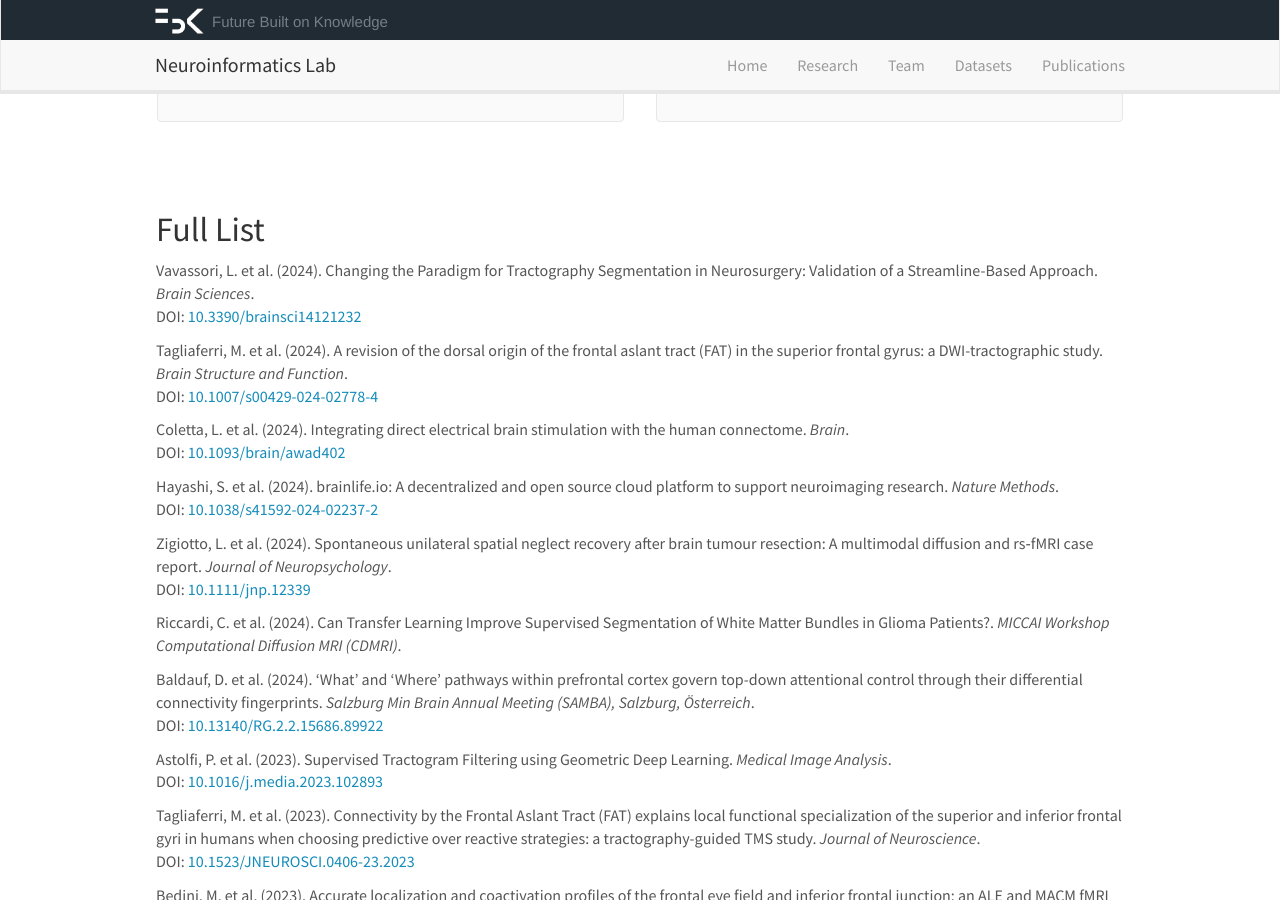
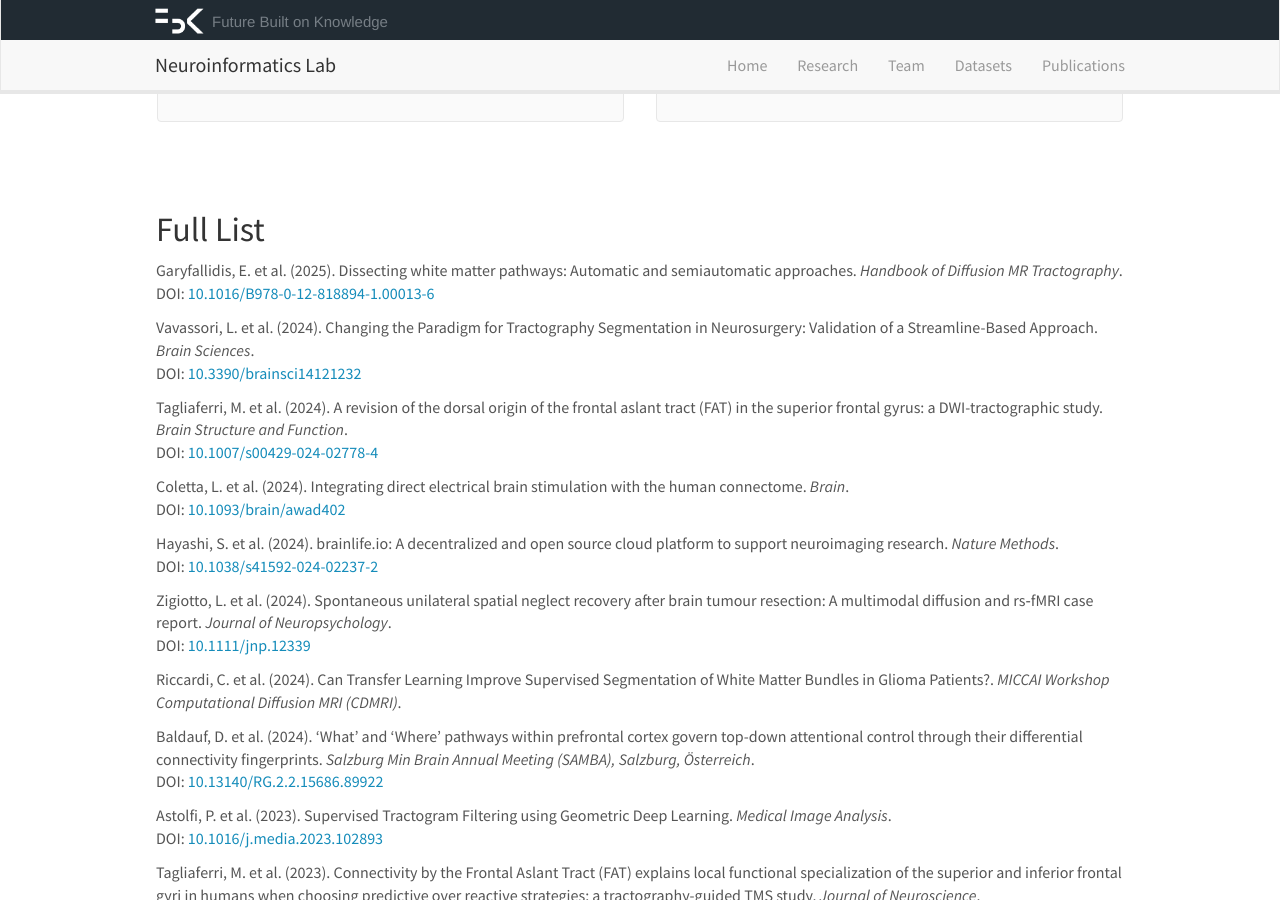
Before and after one commit to FBK-NILab/FBK-NILab.github.io, a Jekyll site: the page built from _pages/publications.md, in a window 1280 px wide and 900 px high, scrolled down 1130 px. Built offline with Jekyll 4.4.1, drawn with Linux system fonts in a browser that asks for light colours; nearby versions of some CDN libraries.

Commit message:
Added book chapter to  publist.yml

```diff
--- a/_data/publist.yml
+++ b/_data/publist.yml
@@ -1,3 +1,15 @@
+- title: "Dissecting white matter pathways: Automatic and semiautomatic approaches"
+  image:
+  description:
+  authors: Garyfallidis, E. et al.
+  journal: Handbook of Diffusion MR Tractography
+  year: 2025
+  doi: 1
+  link:
+    url: https://doi.org/10.1016/B978-0-12-818894-1.00013-6
+    display: 10.1016/B978-0-12-818894-1.00013-6
+  highlight: 0
+
 - title: "Changing the Paradigm for Tractography Segmentation in Neurosurgery: Validation of a Streamline-Based Approach"
   image:
   description:
```
